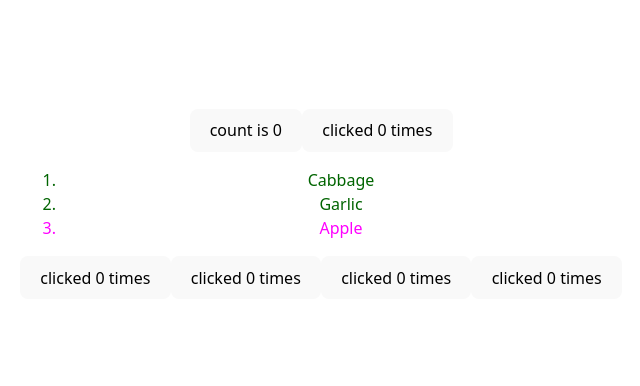
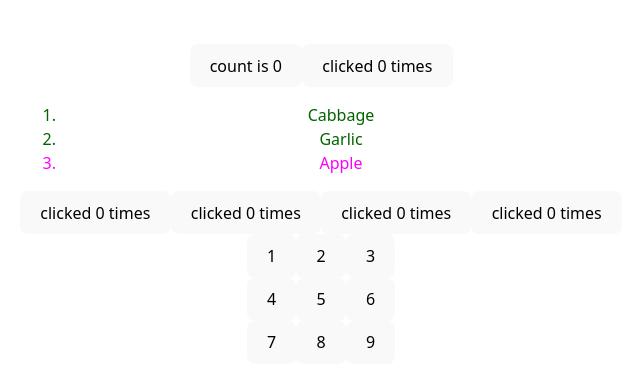
Before and after one commit to Mintesnotg/ReactforNext.Js, a React (Vite) app: page / in a window 1280 px wide. Shown: the part 196-582 px from the top of the page, without its empty margins (319-959 px from the left). Built offline with nearby package versions, Linux system fonts and the light colour scheme.

Commit message:
building-square-board

```diff
--- a/src/App.jsx
+++ b/src/App.jsx
@@ -2,6 +2,7 @@
 import reactLogo from './assets/react.svg'
 import viteLogo from '/vite.svg'
 import  {MyButton1,MyApp} from './components/button'
+import Board from './Tic-tac-toe'
 
 import ShooppingList from './components/list'
 import './App.css'
@@ -21,6 +22,7 @@
 
          <ShooppingList/>
          <MyApp/>
+         <Board/>
 
       </div>
 
--- /dev/null
+++ b/src/Tic-tac-toe.jsx
@@ -0,0 +1,31 @@
+
+const Square = ({value}) => {
+
+    return <button className="square">{value}</button>
+
+}
+
+export default function Board() {
+
+    return (
+        <>
+
+            <div className="board-row mt-2">
+                <Square  value={1}/>
+                <Square value={2} />
+                <Square value={3} />
+            </div>
+            <div className="board-row">
+                <Square value={4} />
+                <Square value={5} />
+                <Square value={6} />
+            </div>
+            <div className="board-row">
+                <Square value={7} />
+                <Square value={8} />
+                <Square value={9} />
+            </div>
+
+        </>
+    )
+}
```
